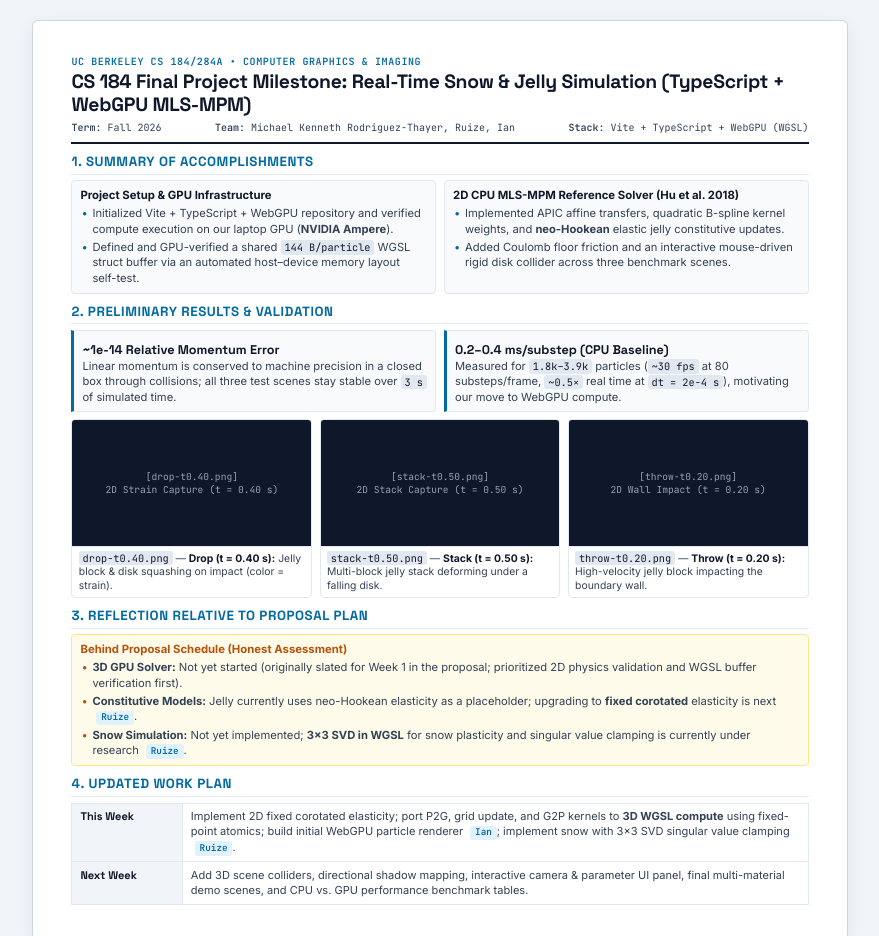
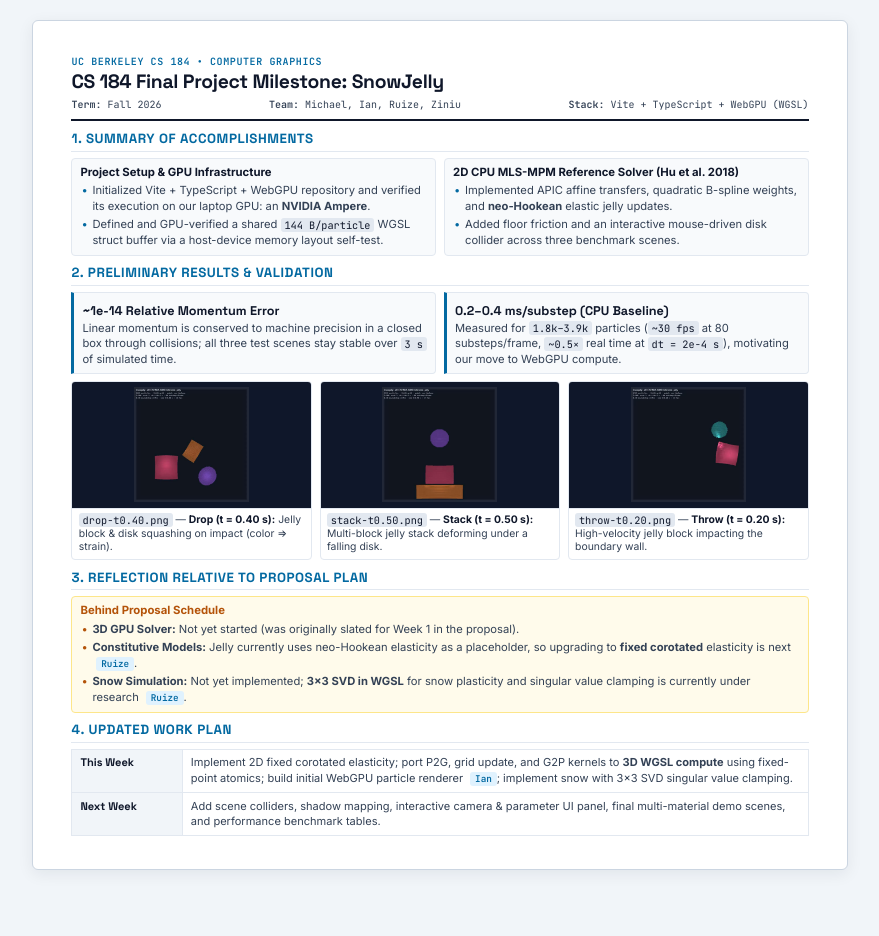
Before and after one commit to mkrod-07/cs184-final-project-milestone-website, a plain HTML site: page milestone.html in a window 1280 px wide. Shown: the top 936 px of the page, without its empty margins (200-1079 px from the left). After the commit the page ends 890 px from the top, so only its background shows below. Drawn offline with Linux system fonts and the light colour scheme.

Commit message:
Webpage compelted

```diff
--- a/milestone.html
+++ b/milestone.html
@@ -3,7 +3,7 @@
 <head>
   <meta charset="UTF-8">
   <meta name="viewport" content="width=device-width, initial-scale=1.0">
-  <title>CS 184 Final Project Milestone: Real-Time Snow &amp; Jelly Simulation (TypeScript + WebGPU MLS-MPM)</title>
+  <title>CS 184 Final Project Milestone: SnowJelly (TypeScript + WebGPU MLS-MPM)</title>
   <link rel="preconnect" href="https://fonts.googleapis.com">
   <link rel="preconnect" href="https://fonts.gstatic.com" crossorigin>
   <link href="https://fonts.googleapis.com/css2?family=Inter:wght@400;500;600;700&family=JetBrains+Mono:wght@400;500;600&family=Space+Grotesk:wght@600;700&display=swap" rel="stylesheet">
@@ -38,7 +38,7 @@
       padding: 1.25rem 0.75rem;
     }
 
-    /* Sheet wrapper sized to match 1 printed US Letter page */
+
     .page-sheet {
       max-width: 8.5in;
       margin: 0 auto;
@@ -86,7 +86,7 @@
       color: var(--muted);
     }
 
-    /* Section Headings */
+
     section {
       margin-bottom: 0.55rem;
       break-inside: avoid;
@@ -108,7 +108,6 @@
       margin-bottom: 0.35rem;
     }
 
-    /* Grids & Cards */
     .grid-2 {
       display: grid;
       grid-template-columns: 1fr 1fr;
@@ -187,7 +186,7 @@
       color: var(--ink);
     }
 
-    /* Metrics Strip */
+
     .metrics-row {
       display: grid;
       grid-template-columns: 1fr 1fr;
@@ -211,7 +210,7 @@
       color: var(--ink);
     }
 
-    /* Visual Results Strip */
+
     .fig-card {
       border: 1px solid var(--border-light);
       border-radius: 4px;
@@ -236,8 +235,8 @@
 
     .fig-media img {
       width: 100%;
-      height: 100%;
-      object-fit: cover;
+      height: 115px;
+      object-fit: contain;
       display: block;
     }
 
@@ -272,7 +271,7 @@
       color: var(--ink);
     }
 
-    /* Work Plan Table */
+
     table.plan-table {
       width: 100%;
       border-collapse: collapse;
@@ -312,7 +311,6 @@
       margin-left: 0.25rem;
     }
 
-    /* Strict Single-Page Print Rules */
     @page {
       size: letter portrait;
       margin: 0.35in;
@@ -346,39 +344,37 @@
 </head>
 <body>
   <article class="page-sheet">
-    <!-- 1. Header -->
     <header>
-      <div class="course-tag">UC Berkeley CS 184/284A • Computer Graphics &amp; Imaging</div>
-      <h1>CS 184 Final Project Milestone: Real-Time Snow &amp; Jelly Simulation (TypeScript + WebGPU MLS-MPM)</h1>
+      <div class="course-tag">UC Berkeley CS 184 • Computer Graphics </div>
+      <h1>CS 184 Final Project Milestone: SnowJelly </h1>
       <div class="meta-bar">
         <span><strong>Term:</strong> Fall 2026</span>
-        <span><strong>Team:</strong> Michael Kenneth Rodriguez-Thayer, Ruize, Ian</span>
+        <span><strong>Team:</strong> Michael, Ian, Ruize, Ziniu</span>
         <span><strong>Stack:</strong> Vite + TypeScript + WebGPU (WGSL)</span>
       </div>
     </header>
 
-    <!-- 2. Summary of Accomplishments -->
     <section id="accomplishments">
       <h2>1. Summary of Accomplishments</h2>
       <div class="grid-2">
         <div class="box">
           <div class="box-title">Project Setup &amp; GPU Infrastructure</div>
           <ul class="compact-list">
-            <li>Initialized Vite + TypeScript + WebGPU repository and verified compute execution on our laptop GPU (<strong>NVIDIA Ampere</strong>).</li>
-            <li>Defined and GPU-verified a shared <code>144 B/particle</code> WGSL struct buffer via an automated host–device memory layout self-test.</li>
+            <li>Initialized Vite + TypeScript + WebGPU repository and verified its execution on our laptop GPU: an <strong>NVIDIA Ampere</strong>.</li>
+            <li>Defined and GPU-verified a shared <code>144 B/particle</code> WGSL struct buffer via a host-device memory layout self-test.</li>
           </ul>
         </div>
         <div class="box">
           <div class="box-title">2D CPU MLS-MPM Reference Solver (Hu et al. 2018)</div>
           <ul class="compact-list">
-            <li>Implemented APIC affine transfers, quadratic B-spline kernel weights, and <strong>neo-Hookean</strong> elastic jelly constitutive updates.</li>
-            <li>Added Coulomb floor friction and an interactive mouse-driven rigid disk collider across three benchmark scenes.</li>
+            <li>Implemented APIC affine transfers, quadratic B-spline weights, and <strong>neo-Hookean</strong> elastic jelly updates.</li>
+            <li>Added floor friction and an interactive mouse-driven disk collider across three benchmark scenes.</li>
           </ul>
         </div>
       </div>
     </section>
 
-    <!-- 3. Preliminary Results & Validation -->
+
     <section id="results">
       <h2>2. Preliminary Results &amp; Validation</h2>
       <div class="metrics-row">
@@ -395,20 +391,20 @@
       <div class="grid-3">
         <figure class="fig-card">
           <div class="fig-media">
-            <img src="drop-t0.40.png" alt="Drop at t = 0.40 s: Jelly block and disk squashing on impact" onerror="this.parentElement.classList.add('is-missing')">
+            <img src="images/drop-t0.40.png" alt="Drop at t = 0.40 s: Jelly block and disk squashing on impact" onerror="this.parentElement.classList.add('is-missing')">
             <div class="fig-fallback">
               <span>[drop-t0.40.png]</span>
               <span>2D Strain Capture (t = 0.40 s)</span>
             </div>
           </div>
           <figcaption class="fig-caption">
-            <code>drop-t0.40.png</code> — <strong>Drop (t = 0.40 s):</strong> Jelly block &amp; disk squashing on impact (color = strain).
+            <code>drop-t0.40.png</code> — <strong>Drop (t = 0.40 s):</strong> Jelly block &amp; disk squashing on impact (color => strain).
           </figcaption>
         </figure>
 
         <figure class="fig-card">
           <div class="fig-media">
-            <img src="stack-t0.50.png" alt="Stack at t = 0.50 s: Jelly stack deforming under falling disk" onerror="this.parentElement.classList.add('is-missing')">
+            <img src="images/stack-t0.50.png" alt="Stack at t = 0.50 s: Jelly stack deforming under falling disk" onerror="this.parentElement.classList.add('is-missing')">
             <div class="fig-fallback">
               <span>[stack-t0.50.png]</span>
               <span>2D Stack Capture (t = 0.50 s)</span>
@@ -421,7 +417,7 @@
 
         <figure class="fig-card">
           <div class="fig-media">
-            <img src="throw-t0.20.png" alt="Throw at t = 0.20 s: High-velocity jelly block impacting wall" onerror="this.parentElement.classList.add('is-missing')">
+            <img src="images/throw-t0.20.png" alt="Throw at t = 0.20 s: High-velocity jelly block impacting wall" onerror="this.parentElement.classList.add('is-missing')">
             <div class="fig-fallback">
               <span>[throw-t0.20.png]</span>
               <span>2D Wall Impact (t = 0.20 s)</span>
@@ -434,20 +430,18 @@
       </div>
     </section>
 
-    <!-- 4. Reflection Relative to Proposal Plan -->
     <section id="reflection">
       <h2>3. Reflection Relative to Proposal Plan</h2>
       <div class="box warn-box">
-        <div class="box-title">Behind Proposal Schedule (Honest Assessment)</div>
+        <div class="box-title">Behind Proposal Schedule </div>
         <ul class="compact-list">
-          <li><strong>3D GPU Solver:</strong> Not yet started (originally slated for Week 1 in the proposal; prioritized 2D physics validation and WGSL buffer verification first).</li>
-          <li><strong>Constitutive Models:</strong> Jelly currently uses neo-Hookean elasticity as a placeholder; upgrading to <strong>fixed corotated</strong> elasticity is next <span class="tag">Ruize</span>.</li>
+          <li><strong>3D GPU Solver:</strong> Not yet started (was originally slated for Week 1 in the proposal).</li>
+          <li><strong>Constitutive Models:</strong> Jelly currently uses neo-Hookean elasticity as a placeholder, so upgrading to <strong>fixed corotated</strong> elasticity is next <span class="tag">Ruize</span>.</li>
           <li><strong>Snow Simulation:</strong> Not yet implemented; <strong>3×3 SVD in WGSL</strong> for snow plasticity and singular value clamping is currently under research <span class="tag">Ruize</span>.</li>
         </ul>
       </div>
     </section>
 
-    <!-- 5. Updated Work Plan -->
     <section id="plan">
       <h2>4. Updated Work Plan</h2>
       <table class="plan-table">
@@ -455,13 +449,13 @@
           <tr>
             <th>This Week</th>
             <td>
-              Implement 2D fixed corotated elasticity; port P2G, grid update, and G2P kernels to <strong>3D WGSL compute</strong> using fixed-point atomics; build initial WebGPU particle renderer <span class="tag">Ian</span>; implement snow with 3×3 SVD singular value clamping <span class="tag">Ruize</span>.
+              Implement 2D fixed corotated elasticity; port P2G, grid update, and G2P kernels to <strong>3D WGSL compute</strong> using fixed-point atomics; build initial WebGPU particle renderer <span class="tag">Ian</span>; implement snow with 3×3 SVD singular value clamping.
             </td>
           </tr>
           <tr>
             <th>Next Week</th>
             <td>
-              Add 3D scene colliders, directional shadow mapping, interactive camera &amp; parameter UI panel, final multi-material demo scenes, and CPU vs. GPU performance benchmark tables.
+              Add scene colliders, shadow mapping, interactive camera &amp; parameter UI panel, final multi-material demo scenes, and performance benchmark tables.
             </td>
           </tr>
         </tbody>
```
Also changed, not shown: images/drop-t0.40.png (added), images/stack-t0.50.png (added), images/throw-t0.20.png (added), 1 other file.
